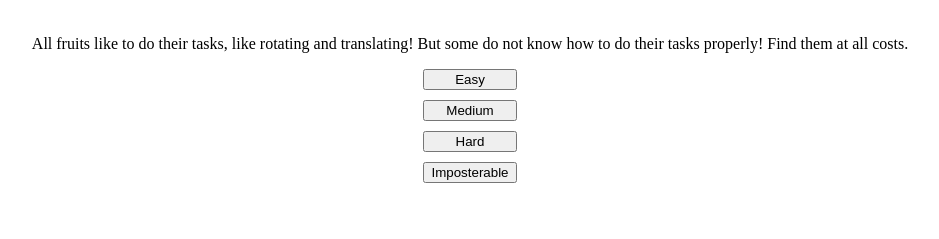
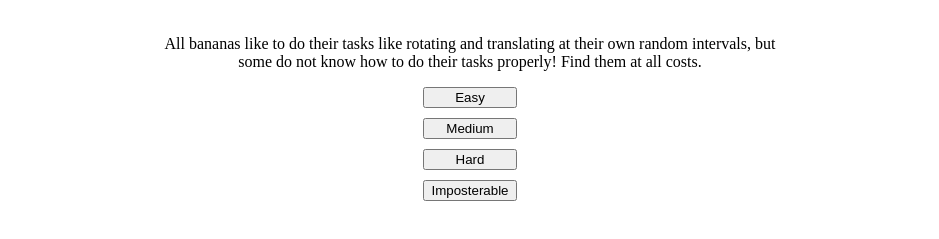
Before and after one commit to calebji123/Banana2, a plain HTML site: page index.html in a window 1280 px wide. Shown: the part 69-308 px from the top of the page, without its empty margins (170-1109 px from the left). Drawn offline with Linux system fonts and the light colour scheme.

Commit message:
Added icon

```diff
--- a/index.css
+++ b/index.css
@@ -19,6 +19,11 @@ body {
    width: 70%;
    transition: 0.5s ease;
    transform: scale(1);
+}
+
+#description {
+   text-align: center;
+   width: 50%;
 }
 
 #score {
--- a/index.html
+++ b/index.html
@@ -1,15 +1,20 @@
 <!doctype html>
 <html>
 <head>
-   <title>Our Funky HTML Page</title>
+   <title>Banana 2</title>
    <meta name="description" content="Our first page">
    <meta name="keywords" content="html tutorial template">
+   <link rel="apple-touch-icon" sizes="180x180" href=".favicon_io/apple-touch-icon.png">
+   <link rel="icon" type="image/png" sizes="32x32" href="./favicon_io/favicon-32x32.png">
+   <link rel="icon" type="image/png" sizes="16x16" href="./favicon_io/favicon-16x16.png">
+   <link rel="icon" type="image/png" href="./favicon_io/favicon.ico">
    <link href="index.css" rel="stylesheet" type="text/css" />
+
 </head>
 <body>
    <h1 id="title">Who's the impostor?</h1>
    <div id="description">
-      <p>All fruits like to do their tasks, like rotating and translating! But some do not know how to do their tasks properly! Find them at all costs.</p>
+      <p>All bananas like to do their tasks like rotating and translating at their own random intervals, but some do not know how to do their tasks properly! Find them at all costs.</p>
    </div>
    <div id="option">
       <button id="easy">Easy</button>
```
Also changed, not shown: favicon_io/android-chrome-192x192.png (added), favicon_io/android-chrome-512x512.png (added), favicon_io/apple-touch-icon.png (added), favicon_io/favicon-16x16.png (added), favicon_io/favicon-32x32.png (added), favicon_io/favicon.ico (added), favicon_io/site.webmanifest (added).
